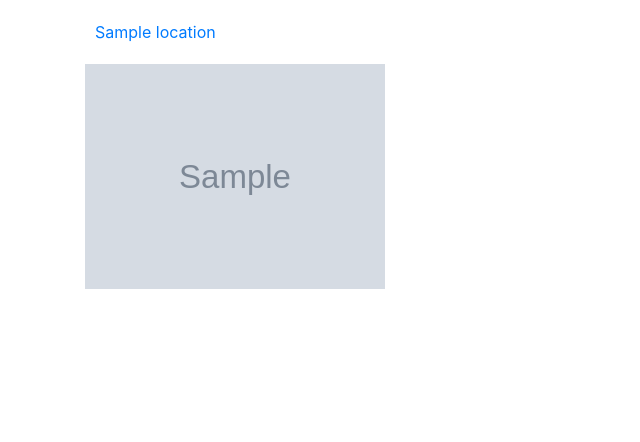
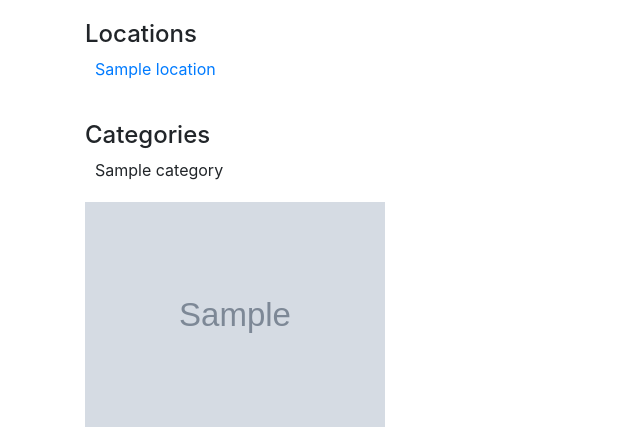
Before and after one commit to FrancisFlow/Django_photo_Gallery, a Django app: template gallery/templates/home.html in a window 1280 px wide. Shown: the part 56-498 px from the top of the page, without its empty margins (0-640 px from the left). Run offline with Django 3.2, Linux system fonts and the light colour scheme; the template is opened without the code that fills it: most values are stand-ins (such as "Sample title", 1, 10 or a date in 2020); grey boxes marked "Sample" are stand-in pictures; some libraries are stand-ins or nearby versions.

Commit message:
Created a loop to display categories in homepage

```diff
--- a/gallery/templates/home.html
+++ b/gallery/templates/home.html
@@ -2,12 +2,20 @@
 {% block content %}
 
 <div class="container" style="padding-top:20px; padding-bottom:20px;" >
+    <h4> Locations </h4>
     {% for location in locations %}
 
     <a style="padding-left:10px;" href='locations/{{location.id}}'>
         {{location.name}}
     </a>
     {% endfor %}
+</div>
+
+<div class="container" style="padding-top:20px; padding-bottom:20px;">
+    <h4> Categories</h4>
+    {% for category in categories %}
+    <span style="padding-left:10px;" > {{category.name}} </span>
+    {%  endfor %}
 </div>
 
 
--- a/gallery/views.py
+++ b/gallery/views.py
@@ -5,9 +5,10 @@ from .models import Image, Location, Category
 def home(request):
     images=Image.get_images()
     locations=Location.objects.all()
+    categories=Category.objects.all()
 
 
-    return render(request, 'home.html', {"images":images, "locations":locations})
+    return render(request, 'home.html', {"images":images, "locations":locations, "categories":categories})
 
 def search_by_category(request):
     if 'image_category' in request.GET and request.GET["image_category"]:
```
